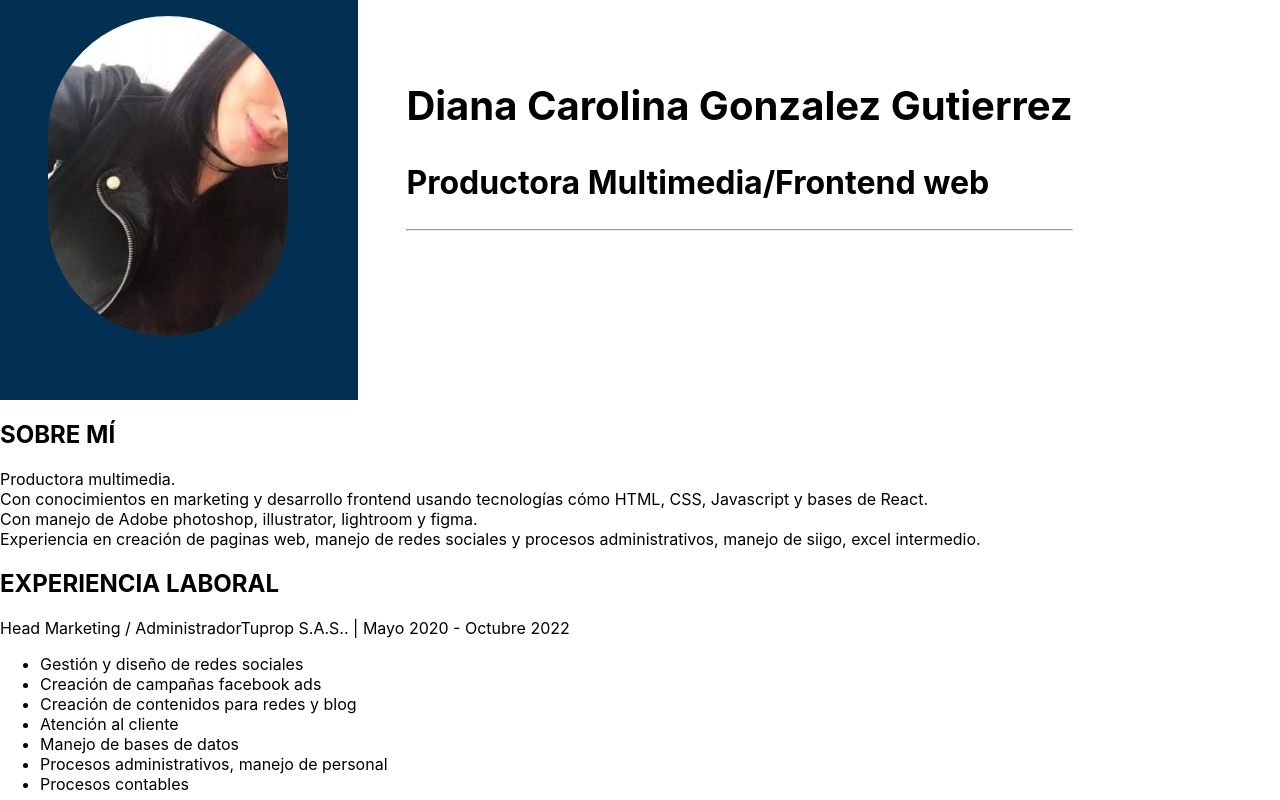
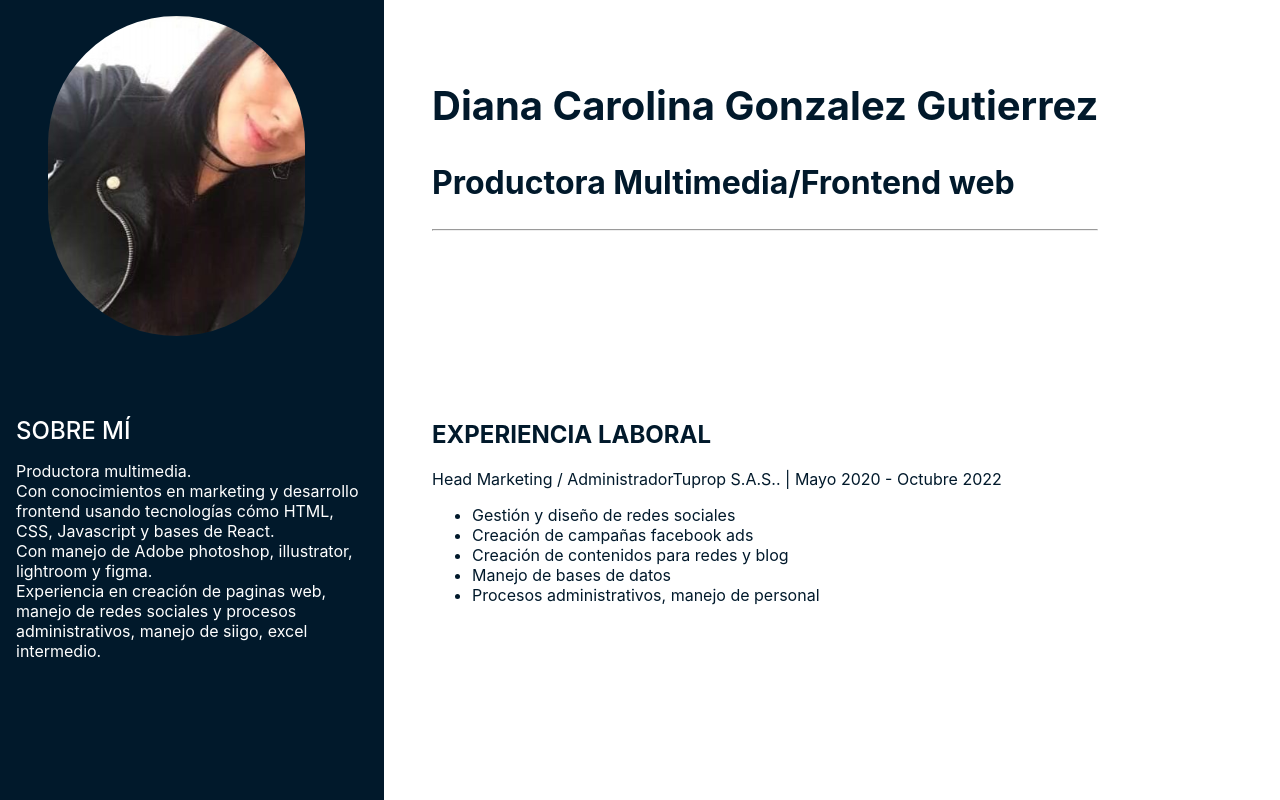
Before and after one commit to Diani2611/hoja-de-vida, a React (Create React App) app: page / in a window 1280 px wide. Shown: the top 800 px of the page. Built offline with nearby package versions, Linux system fonts and the light colour scheme.

Commit message:
Ajustes del body

```diff
--- a/src/components/Body/index.jsx
+++ b/src/components/Body/index.jsx
@@ -2,13 +2,14 @@ import './styles.css'
 
 export default function Body () {
     return (
-        <section>
+        <section className='body-section'>
             <div className='aboutme-description'>
-                <div className='aboutme-text'></div>
                 <h2 className='aboutme-title'>SOBRE MÍ</h2>
+                <div className='aboutme-text'>
                 <span>Productora multimedia.<br></br>   Con conocimientos en marketing y desarrollo frontend usando tecnologías cómo HTML, CSS, Javascript y bases de React.
                 <br></br>Con manejo de Adobe photoshop, illustrator, lightroom y figma.
                 <br></br> Experiencia en creación de paginas web, manejo de redes sociales y procesos administrativos, manejo de siigo, excel intermedio.</span>
+                </div>
             </div>
             <div className='experience-description'>
                 <div className='experience-text'>
@@ -19,10 +20,8 @@ export default function Body () {
                         <li className='experience-functions__items'>Gestión y diseño de redes sociales</li>
                         <li className='experience-functions__items'>Creación de campañas facebook ads</li>
                         <li className='experience-functions__items'>Creación de contenidos para redes y blog</li>
-                        <li className='experience-functions__items'>Atención al cliente</li>
                         <li className='experience-functions__items'>Manejo de bases de datos</li>
                         <li className='experience-functions__items'>Procesos administrativos, manejo de personal</li>
-                        <li className='experience-functions__items'>Procesos contables</li>
                     </ul>
 
                 </div>
--- a/src/components/Body/styles.css
+++ b/src/components/Body/styles.css
@@ -0,0 +1,31 @@
+.body-section{
+    width: 100%;
+    height: 70vh;
+    display: flex;
+
+}
+
+.aboutme-description{
+    width: 30%;
+    background-color: rgb(1, 25, 43);
+    color: #fff;
+}
+
+
+.aboutme-title {
+    margin: 1rem 1rem 1rem 1rem;
+    font-weight: 500;
+}
+
+.aboutme-text {
+    margin: 1rem 1rem 1rem 1rem;
+}
+
+.experience-description{
+    width: 70%;
+    color: rgb(1, 25, 43)
+}
+
+.experience-text{
+    margin: 1rem 3rem 1rem 3rem;
+}
--- a/src/components/Header/styles.css
+++ b/src/components/Header/styles.css
@@ -5,8 +5,8 @@
 }
 
 .profile-img{
-    width: 28%;
-    background-color: rgb(2, 47, 82);
+    width: 30%;
+    background-color: rgb(1, 25, 43)
 
 }
 
@@ -16,11 +16,12 @@
     margin: 1rem 1rem 1rem 3rem;
     background-image: url('../../img/profile.jpeg');
     background-size: cover;
-    border-radius: 60rem;
+    border-radius: 64rem;
 }
 
 .profile-text{
     margin: 3rem 1rem 1rem 3rem;
+    color: rgb(1, 25, 43);
 
 }
 
@@ -32,5 +33,5 @@
 }
 
 .profile-line{
-    color:  rgb(2, 47, 82);
+    color: rgb(1, 25, 43);
 }
```
